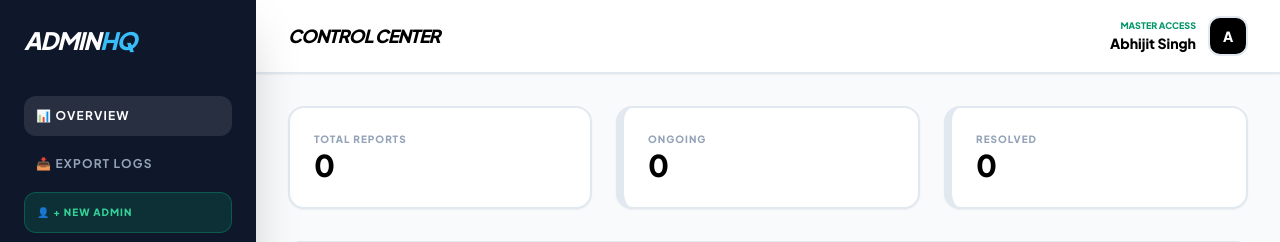
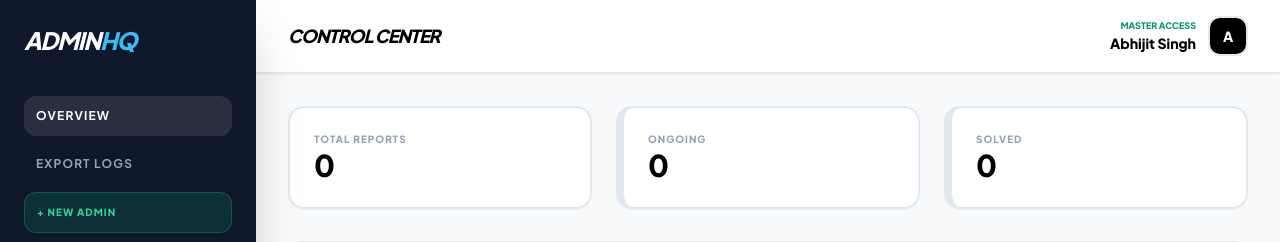
Before and after one commit to abhijitkumarsingh-tech/complaint-system, a Flask app: page /admin in a window 1280 px wide. Shown: the top 242 px of the page. Run offline with Flask 3, Linux system fonts and the light colour scheme; the visitor is signed in with stand-in values (Sample User, id 1); data that the repository does not hold is empty; some libraries are stand-ins or nearby versions.

Commit message:
Final design and fixes

```diff
--- a/app.py
+++ b/app.py
@@ -161,7 +161,7 @@ def add_complaint():
     )
     db.session.add(new_c); db.session.commit()
     e_body = f"New Incident by {new_c.name}\nCategory: {new_c.category}\nPriority: {new_c.priority}\n\nIssue: {new_c.text}"
-    threading.Thread(target=send_email_async, args=(ADMIN_EMAIL_DEFAULT, "⚠️ New Campus Incident", e_body)).start()
+    threading.Thread(target=send_email_async, args=(ADMIN_EMAIL_DEFAULT, " New Campus Incident", e_body)).start()
     flash("Report submitted!", "success")
     return redirect(url_for('dashboard'))
 
--- a/templates/admin.html
+++ b/templates/admin.html
@@ -31,9 +31,9 @@
     <aside id="sidebar" class="fixed lg:sticky top-0 left-0 w-64 sidebar-gradient h-screen p-6 text-white shadow-2xl flex flex-col z-50 lg:translate-x-0">
         <h1 class="text-2xl font-black tracking-tighter italic mb-10 text-white hidden lg:block">ADMIN<span class="text-sky-400">HQ</span></h1>
         <nav class="space-y-2 flex-1">
-            <a href="/admin" class="flex items-center gap-3 bg-white/10 p-3 rounded-xl font-bold text-xs uppercase tracking-widest text-white">📊 Overview</a>
-            <a href="/export_csv" class="flex items-center gap-3 hover:bg-white/5 p-3 rounded-xl transition font-bold text-slate-400 text-xs uppercase tracking-widest">📥 Export Logs</a>
-            <button onclick="toggleModal()" class="w-full flex items-center gap-3 bg-emerald-600/20 text-emerald-400 p-3 rounded-xl transition font-black text-[10px] uppercase tracking-widest mt-6 border border-emerald-500/30">👤 + New Admin</button>
+            <a href="/admin" class="flex items-center gap-3 bg-white/10 p-3 rounded-xl font-bold text-xs uppercase tracking-widest text-white"> Overview</a>
+            <a href="/export_csv" class="flex items-center gap-3 hover:bg-white/5 p-3 rounded-xl transition font-bold text-slate-400 text-xs uppercase tracking-widest"> Export Logs</a>
+            <button onclick="toggleModal()" class="w-full flex items-center gap-3 bg-emerald-600/20 text-emerald-400 p-3 rounded-xl transition font-black text-[10px] uppercase tracking-widest mt-6 border border-emerald-500/30"> + New Admin</button>
         </nav>
         <div class="mt-auto pt-6 border-t border-slate-700">
             <a href="/logout" class="text-rose-400 font-black text-xs uppercase tracking-widest hover:text-rose-300">Logout</a>
@@ -63,7 +63,7 @@
                     <h3 class="text-3xl font-black text-black">{{ stats.pending }}</h3>
                 </div>
                 <div class="bg-white p-6 rounded-2xl border-2 border-slate-200 border-l-8 border-emerald-500 shadow-sm">
-                    <p class="text-[10px] font-black text-slate-400 uppercase tracking-widest">Resolved</p>
+                    <p class="text-[10px] font-black text-slate-400 uppercase tracking-widest">solved</p>
                     <h3 class="text-3xl font-black text-black">{{ stats.solved }}</h3>
                 </div>
             </div>
@@ -112,7 +112,7 @@
 
                                 <td class="p-4 text-center align-top">
                                     {% if comp.image_file %}
-                                    <a href="{{ url_for('uploaded_file', filename=comp.image_file) }}" target="_blank" class="w-10 h-10 bg-slate-100 border border-slate-200 rounded-xl flex items-center justify-center hover:bg-black hover:text-white transition-all mx-auto shadow-sm text-lg">📸</a>
+                                    <a href="{{ url_for('uploaded_file', filename=comp.image_file) }}" target="_blank" class="w-10 h-10 bg-slate-100 border border-slate-200 rounded-xl flex items-center justify-center hover:bg-black hover:text-white transition-all mx-auto shadow-sm text-lg"> </a>
                                     {% endif %}
                                 </td>
 
@@ -124,9 +124,9 @@
                                         <input name="remark" class="w-full p-2.5 bg-white border-2 border-slate-200 rounded-lg text-[10px] font-black outline-none focus:border-black" placeholder="Enter status update..." value="{{ comp.admin_remark or '' }}">
                                         <div class="flex gap-2">
                                             <button type="submit" class="flex-1 bg-black text-white text-[10px] font-black uppercase py-2.5 rounded-lg hover:bg-indigo-600 transition shadow-sm">
-                                                {% if comp.status == 'Pending' %}Process{% elif comp.status == 'In Processing' %}Resolve{% else %}Closed ✓{% endif %}
+                                                {% if comp.status == 'Pending' %} In Process{% elif comp.status == 'In Processing' %}Solve{% else %}Solved ✓{% endif %}
                                             </button>
-                                            <button form="del-{{comp.id}}" type="submit" class="p-2.5 bg-rose-50 text-rose-600 rounded-lg border border-rose-100 hover:bg-rose-600 hover:text-white transition">🗑️</button>
+                                            <button form="del-{{comp.id}}" type="submit" class="p-2.5 bg-rose-50 text-rose-600 rounded-lg border border-rose-100 hover:bg-rose-600 hover:text-white transition">DELETE_COMPLAINT </button>
                                         </div>
                                     </form>
                                     <form id="del-{{comp.id}}" action="/delete_complaint/{{ comp.id }}" method="POST" onsubmit="return confirm('Delete permanently?');"></form>
--- a/templates/index.html
+++ b/templates/index.html
@@ -103,7 +103,7 @@
                         </div>
                     </div>
 
-                    <button type="submit" class="w-full py-4 lg:py-5 bg-black text-white font-black rounded-xl hover:bg-indigo-700 transition-all shadow-[6px_6px_0px_0px_rgba(79,70,229,1)] active:translate-y-1 active:shadow-none uppercase tracking-widest text-xs">Submit Report 🚀</button>
+                    <button type="submit" class="w-full py-4 lg:py-5 bg-black text-white font-black rounded-xl hover:bg-indigo-700 transition-all shadow-[6px_6px_0px_0px_rgba(79,70,229,1)] active:translate-y-1 active:shadow-none uppercase tracking-widest text-xs">Submit Report </button>
                 </form>
             </div>
         </div>
--- a/templates/login.html
+++ b/templates/login.html
@@ -57,7 +57,7 @@
             </p>
             <div class="pt-4 border-t border-slate-100">
                 <button onclick="toggleAdmin(true)" class="text-[10px] font-black text-slate-400 uppercase tracking-widest hover:text-black transition-colors flex items-center justify-center gap-2 mx-auto">
-                    🔐 Access Admin HQ
+                     Access Admin HQ
                 </button>
             </div>
         </div>
--- a/templates/register.html
+++ b/templates/register.html
@@ -55,7 +55,7 @@
             </div>
 
             <button type="submit" class="w-full py-4 bg-black text-white font-black rounded-2xl shadow-lg shadow-emerald-100 hover:bg-emerald-600 transition-all duration-300 active:scale-95 uppercase tracking-widest text-xs">
-                Register Account 🚀
+                Register Account
             </button>
         </form>
 
```
